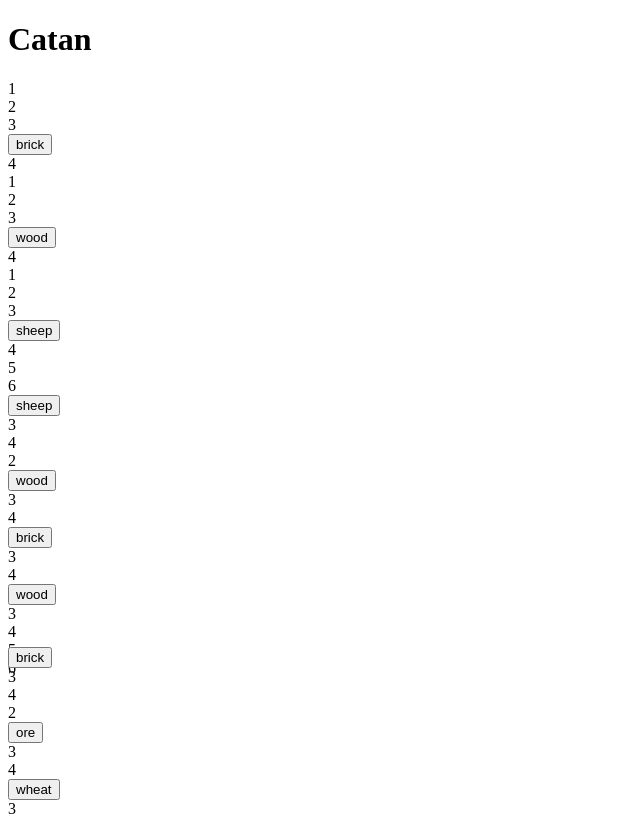
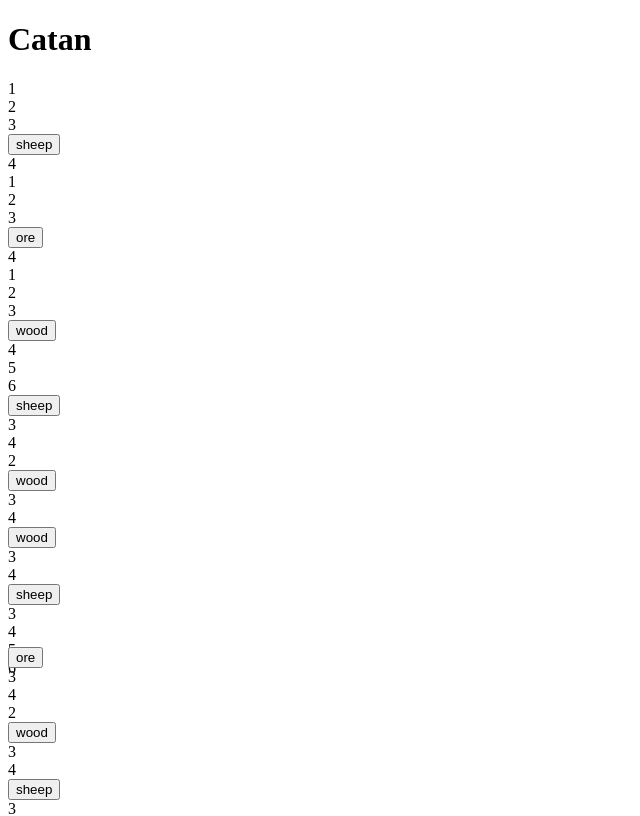
Before and after one commit to evankatz14/catan, a React app: page / in a window 1280 px wide. Shown: the top 816 px of the page, without its empty margins (0-640 px from the left). Built offline with nearby package versions, Linux system fonts and the light colour scheme; the HTML template or start-up script is replaced by a standard one.

Commit message:
board with state

```diff
--- a/src/components/App.jsx
+++ b/src/components/App.jsx
@@ -1,106 +1,148 @@
-import React, { useState } from 'react';
+import React, { useState, useEffect } from 'react';
 import FirstRowHex from './FirstRowHex.jsx';
 import OtherRowHex from './OtherRowHex.jsx';
 import hexResources from '../hexResources.js';
 
 export default function App() {
+  const [resources, setResources] = useState(shuffle(hexResources))
+  const [firstRowLength, setFirstRowLength] = useState(3);
+  const [firstRow, setFirstRow] = useState([]);
+  const [secondRow, setSecondRow] = useState([]);
+  const [thirdRow, setThirdRow] = useState([]);
   //define hex value types
-  const resources = hexResources.slice();
   function shuffle(array) {
     for (let i = array.length - 1; i > 0; i--) {
       let j = Math.floor(Math.random() * (i + 1));
       [array[i], array[j]] = [array[j], array[i]];
     }
+    return array
   }
-  shuffle(resources);
 
-  //create first row hex objects
-  let position = 0;
-  const firstRowLength = 3;
-  const firstRow = resources.slice(0,3).map((type, index) => {
-    const isFirst = index === 0;
-    const isLast = index === (firstRowLength - 1);
+  function buildHexRow(currentPosition, firstRowLength, currentRow, resources) {
+    const rowLength = firstRowLength + currentRow;
+    const start = currentPosition;
+    const end = currentPosition + rowLength;
 
+    const result = resources.slice(start, end).map((resource, index) => {
+      const first = index === 0;
+      const last = index === (rowLength - 1);
       let space = {
-      position,
-      type,
+        position: currentPosition,
+        resource,
         adjacent: {
           tr: null,
           tl: null,
-        l: resources[position - 1],
-        bl: resources[position + firstRowLength],
-        br: resources[position + firstRowLength + 1],
-        r: isLast ? null : resources[position + 1],
+          l: first ? null : resources[currentPosition - 1],
+          bl: resources[currentPosition + rowLength],
+          br: resources[currentPosition + rowLength + 1],
+          r: last ? null : resources[currentPosition + 1],
         },
-      first: isFirst,
-      last: isLast,
+        first,
+        last,
       }
-    position += 1;
+      currentPosition++;
       return space;
     })
+    return result;
+  }
+  useEffect(() => {
+    setFirstRow(buildHexRow(0, firstRowLength, 0, resources));
+    setSecondRow(buildHexRow(3, firstRowLength, 1, resources));
+    setThirdRow(buildHexRow(7, firstRowLength, 2, resources));
+  }, [])
 
-  //create second row hex opjects
-  const secondRowLength = 4;
-  const secondRow = resources.slice(3, 7).map((type, index) => {
-    const isFirst = index === 0;
-    const isLast = index === (secondRowLength - 1);
 
-    let space = {
-      position,
-      type,
-      adjacent: {
-        tr: null,
-        tl: null,
-        l: isFirst ? null : resources[position - 1],
-        bl: resources[position + secondRowLength],
-        br: resources[position + secondRowLength + 1],
-        r: isLast ? null :   resources[position + 1],
-      },
-      first: isFirst,
-      last: isLast,
-    }
-    position += 1;
-    return space;
-  })
+  //create first row hex objects
+  // let position = 0;
+  // const firstRowLength = 3;
+  // const firstRow = resources.slice(0,3).map((resource, index) => {
+  //   const isFirst = index === 0;
+  //   const isLast = index === (firstRowLength - 1);
 
-  //create third row hex objects
-  const thirdRowLength = 5;
-  const thirdRow = resources.slice(7, 12).map((type, index) => {
-    const isFirst = index === 0;
-    const isLast = index === (thirdRowLength - 1);
+  //   let space = {
+  //     position,
+  //     resource,
+  //     adjacent: {
+  //       tr: null,
+  //       tl: null,
+  //       l: isFirst ? null : resources[position - 1],
+  //       bl: resources[position + firstRowLength],
+  //       br: resources[position + firstRowLength + 1],
+  //       r: isLast ? null : resources[position + 1],
+  //     },
+  //     first: isFirst,
+  //     last: isLast,
+  //   }
+  //   position += 1;
+  //   return space;
+  // })
 
-    let space = {
-      position,
-      type,
-      adjacent: {
-        tr: null,
-        tl: null,
-        l: isFirst ? null : resources[position - 1],
-        bl: null,
-        br: null,
-        r: isLast ? null : resources[position + 1],
-      },
-      first: isFirst,
-      last: isLast,
-    }
-    position += 1;
-    return space;
-  })
+  // //create second row hex opjects
+  // const secondRowLength = 4;
+  // const secondRow = resources.slice(3, 7).map((resource, index) => {
+  //   const isFirst = index === 0;
+  //   const isLast = index === (secondRowLength - 1);
 
+  //   let space = {
+  //     position,
+  //     resource,
+  //     adjacent: {
+  //       tr: null,
+  //       tl: null,
+  //       l: isFirst ? null : resources[position - 1],
+  //       bl: resources[position + secondRowLength],
+  //       br: resources[position + secondRowLength + 1],
+  //       r: isLast ? null :   resources[position + 1],
+  //     },
+  //     first: isFirst,
+  //     last: isLast,
+  //   }
+  //   position += 1;
+  //   return space;
+  // })
+
+  // //create third row hex objects
+  // const thirdRowLength = 5;
+  // const thirdRow = resources.slice(7, 12).map((resource, index) => {
+  //   const isFirst = index === 0;
+  //   const isLast = index === (thirdRowLength - 1);
+
+  //   let space = {
+  //     position,
+  //     resource,
+  //     adjacent: {
+  //       tr: null,
+  //       tl: null,
+  //       l: isFirst ? null : resources[position - 1],
+  //       bl: null,
+  //       br: null,
+  //       r: isLast ? null : resources[position + 1],
+  //     },
+  //     first: isFirst,
+  //     last: isLast,
+  //   }
+  //   position += 1;
+  //   return space;
+  // })
+  console.log('firstRow', firstRow)
+  console.log('secondRow', secondRow)
+  console.log('thirdRow', thirdRow)
   return (
     <>
       <h1>Catan</h1>
+      {firstRow && (
         <div className="board">
           <div className="row" >
-          {firstRow.map((hex) => (<FirstRowHex key={hex.position} position={hex.position} type={hex.type} adjacent={hex.adjacent} first={hex.first} last={hex.last} />))}
+            {firstRow.map((hex) => (<FirstRowHex key={hex.position} position={hex.position} resource={hex.resource} adjacent={hex.adjacent} first={hex.first} last={hex.last} />))}
           </div>
           <div className="row" >
-          {secondRow.map((hex) => (<OtherRowHex key={hex.position} position={hex.position} type={hex.type} adjacent={hex.adjacent} first={hex.first} last={hex.last} />))}
+            {secondRow.map((hex) => (<OtherRowHex key={hex.position} position={hex.position} resource={hex.resource} adjacent={hex.adjacent} first={hex.first} last={hex.last} />))}
           </div>
           <div className="row" style={{transform: 'translate(0px, -30px)'}}>
-          {thirdRow.map((hex) => (<OtherRowHex key={hex.position} position={hex.position} type={hex.type} adjacent={hex.adjacent} first={hex.first} last={hex.last} />))}
+            {thirdRow.map((hex) => (<OtherRowHex key={hex.position} position={hex.position} resource={hex.resource} adjacent={hex.adjacent} first={hex.first} last={hex.last} />))}
           </div>
         </div>
+      )}
     </>
   )
 }
--- a/src/components/FirstRowHex.jsx
+++ b/src/components/FirstRowHex.jsx
@@ -9,10 +9,10 @@
 const nodeStyle5 = {left: '92px', top: '-175px'}
 const nodeStyle6 = {left: '92px', top: '-265px'}
 
-export default function FirstRowHex({type, adjacent, position, last}) {
+export default function FirstRowHex({resource, adjacent, position, last}) {
   const nodes = [];
   for (let i = 0; i < 6; i++) {
-    let currentNode = [type]
+    let currentNode = [resource]
     let first = adjacent[Object.keys(adjacent)[i]];
     let second = adjacent[Object.keys(adjacent)[(i + 1) % 6]];
     if (first) {
@@ -29,7 +29,7 @@
       <Node index={2} resources={nodes[1]} style={nodeStyle2}/>
       <Node index={3} resources={nodes[2]} style={nodeStyle3}/>
       <button className="hex" style={{top: '-60px'}}>
-        {type}
+        {resource}
       </button>
       <Node index={4} resources={nodes[3]} style={nodeStyle4}/>
       <Road style={{top: '-195px', left: '2px', transform: 'rotate(-34deg)'}}/>
--- a/src/components/OtherRowHex.jsx
+++ b/src/components/OtherRowHex.jsx
@@ -8,10 +8,10 @@
 const style4 = {left: '92px', top: '-215px'}
 const style5 = {left: '-22px', top: '-186px'}
 
-export default function OtherRowHex({type, adjacent, position, first, last}) {
+export default function OtherRowHex({resource, adjacent, position, first, last}) {
   const nodes = [];
   for (let i = 1; i < 6; i++) {
-    let currentNode = [type]
+    let currentNode = [resource]
     let first = adjacent[Object.keys(adjacent)[i]];
     let second = adjacent[Object.keys(adjacent)[(i + 1) % 6]];
     if (first) {
@@ -22,14 +22,10 @@
     }
     nodes.push(currentNode);
   }
-  if (last) {
-    console.log('adjacent', adjacent)
-    console.log('nodes', nodes)
-  }
   return (
     <div className="full-hex">
       <button className="hex" >
-        {type}
+        {resource}
       </button>
       <Node index={3} resources={nodes[1]} style={style1}/>
       <Node index={4} resources={nodes[2]} style={style2}/>
--- a/src/hexResources.js
+++ b/src/hexResources.js
@@ -11,13 +11,13 @@
  'sheep',
  'sheep',
  'wheat',
- 'wheat',
- 'wheat',
- 'wheat',
- 'brick',
- 'brick',
- 'brick',
- 'desert'
+//  'wheat',
+//  'wheat',
+//  'wheat',
+//  'brick',
+//  'brick',
+//  'brick',
+//  'desert'
 ]
 
 export default hexResources;
```
Lines whose indentation alone changed are shown as unchanged.
